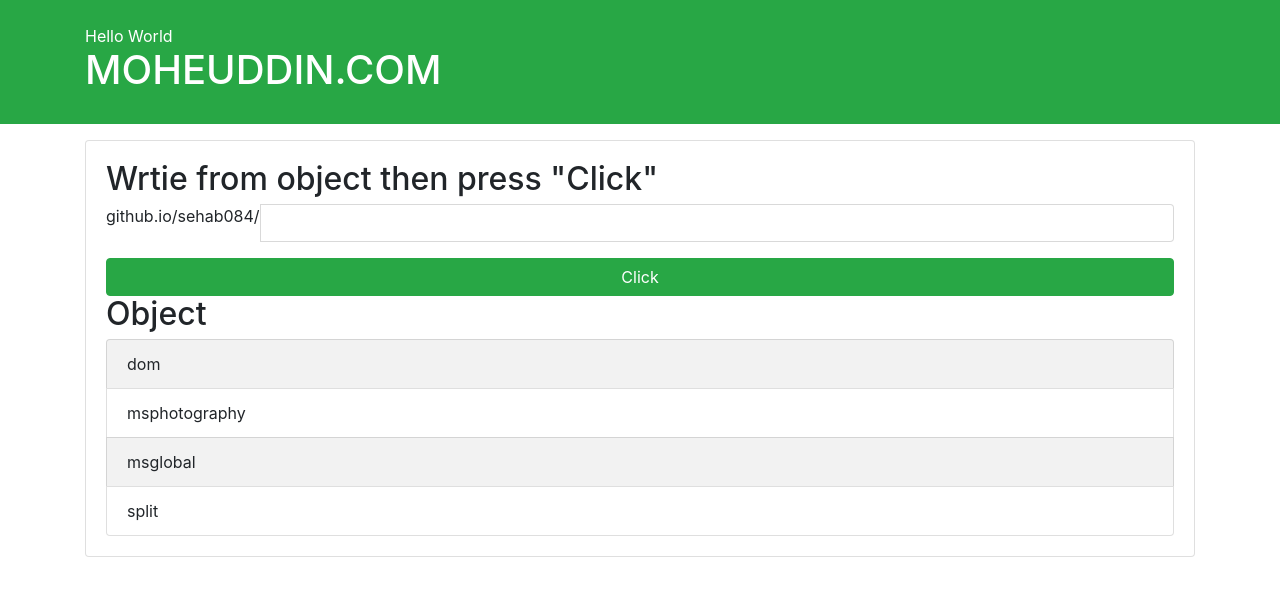
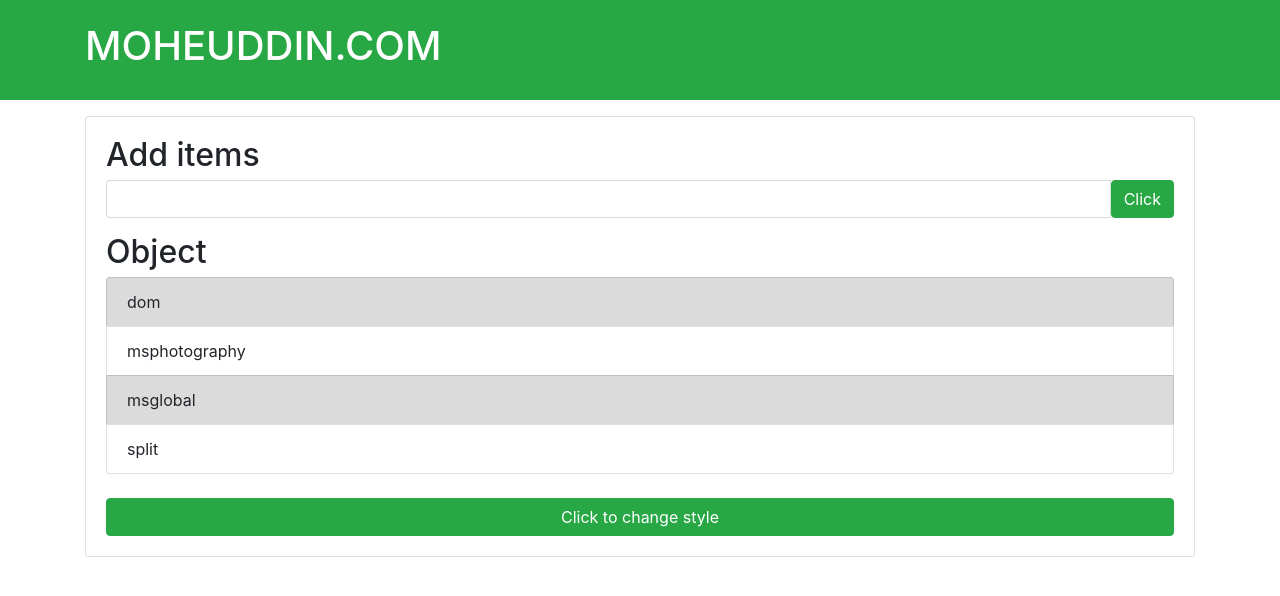
Before and after one commit to sehab084/dom, a plain HTML site: page index.html in a window 1280 px wide. Drawn offline with nearby package versions, Linux system fonts and the light colour scheme.

Commit message:
ADDING clikc option

```diff
--- a/dom.js
+++ b/dom.js
@@ -1,58 +1,16 @@
-// EXAMINE THE DOCUMENT OBJECT //
-
-//console.dir(document);
-
-//console.dir(document.URL);
-//document.title = "Hello world";
-//console.log(document.all[10]);
-//document.all[15].textContent = "my bad";
-// console.log(document.all[10]);
-// // document.all[10].textContent = 'Hello';
-
-// GETELEMENTBYID //
-// var headerTitle = document.getElementById("header-title");
-// var header = document.getElementById("main-header");
-// header.style.borderBottom = "solid 2px #003";
-// //console.log(headerTitle);
-// //console.log(headerTitle.innerText);
-// headerTitle.innerHTML = "<h3>This is innerHTML</h3>";
-// headerTitle.style.borderTop = "solid 1px #fff";
-// var iteams = document.getElementsByClassName("list-group-item");
-//console.log(iteams);
-//console.log(iteams[1]);
-//iteams[3].style.fontWeight = "bold";
-
-// for (var i = 0; i < iteams.length; i++) {
-//   iteams[i].style.fontWeight = "bold";
-//   console.log(i);
-// }
-//query selector
-// var header = document.querySelector("#main-header");
-// console.log(header);
-
-// var lastItem = document.querySelector(".list-group-item:last-child");
-// lastItem.style.color = "blue";
-
-// var changeSecondTitle = document.querySelectorAll(".title");
-// console.log(changeSecondTitle[1]);
-// changeSecondTitle[1].textContent = "make me";
-
 //making things stand out by changing odd
 var odd = document.querySelectorAll("li:nth-child(odd)");
 
 for (var i = 0; i < odd.length; i++) {
-  odd[i].style.backgroundColor = "#f2f2f2";
+  odd[i].style.backgroundColor = "#DBDBDB";
 }
 
-var newDiv = document.createElement("div");
-var newText = document.createTextNode("Hello World");
-newDiv.appendChild(newText);
+var button = document
+  .getElementById("button")
+  .addEventListener("click", buttonClick);
 
-var container = document.querySelector("header .container");
-var h1 = document.querySelector("header h1");
-
-container.insertBefore(newDiv, h1);
-
-console.log(newDiv);
-
-c;
+function buttonClick() {
+  console.log("button clicked");
+  document.getElementById("header-title").textContent = "Changed";
+  document.querySelector("#main").style.backgroundColor = "#DBDBDB";
+}
--- a/index.html
+++ b/index.html
@@ -15,36 +15,26 @@
   <body>
     <header id="main-header" class="bg-success text-white p-4 mb-3">
       <div class="container">
-        <h1 id="header-title">
-          MOHEUDDIN.COM<span style="display:none">123</span>
-        </h1>
+        <h1 id="header-title">MOHEUDDIN.COM</h1>
       </div>
     </header>
     <div class="container">
       <div id="main" class="card card-body">
-        <h2 class="title">Wrtie from object then press "Click"</h2>
+        <h2 class="title">Add items</h2>
         <div class="input-group mb-3">
-          <div class="input-group-prepend">
-            <span class="input-group-text" id="basic-addon3"
-              >github.io/sehab084/</span
-            >
-          </div>
-          <input
-            type="text"
-            class="form-control"
-            id="basic-url"
-            aria-describedby="basic-addon3"
-          />
+          <input type="text"class="form-control" id="basic-url" aria-describedby="basic-addon3"/>
+          <a href="#" class="btn btn-success" role="button">Click</a>
         </div>
-        <a href="https://github.com/sehab084" class="btn btn-success" role="button">Click</a>
       </form>
         <h2 class="title">Object</h2>
         <ul id="items" class="list-group">
-          <li class="list-group-item">dom</li>
-          <li class="list-group-item">msphotography</li>
+          <li class="list-group-item" >dom</li>
+          <li class="list-group-item" >msphotography</li>
           <li class="list-group-item">msglobal</li>
           <li class="list-group-item">split</li>
         </ul>
+        <br>
+        <button class="btn btn-success btn-block" id="button">Click to change style</button>
       </div>
     </div>
 
```
